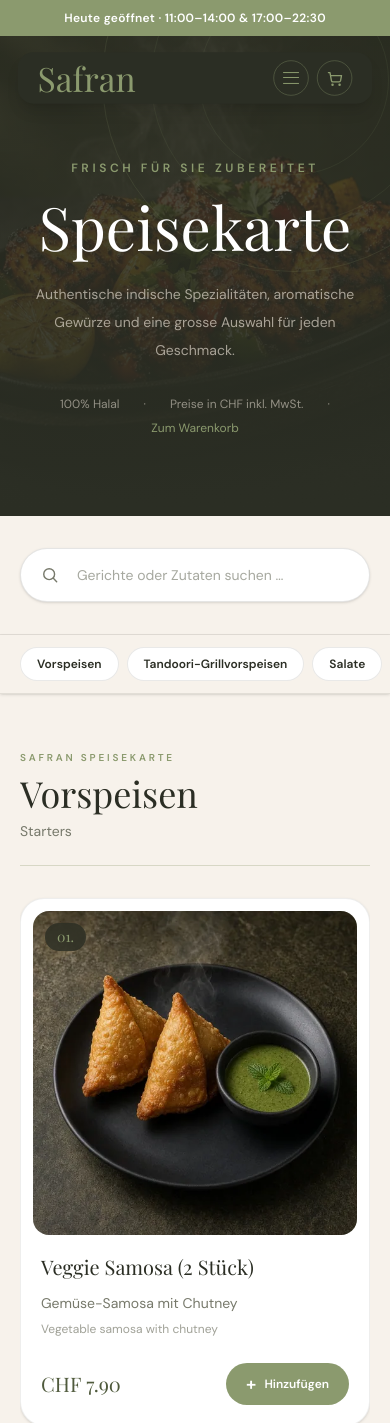
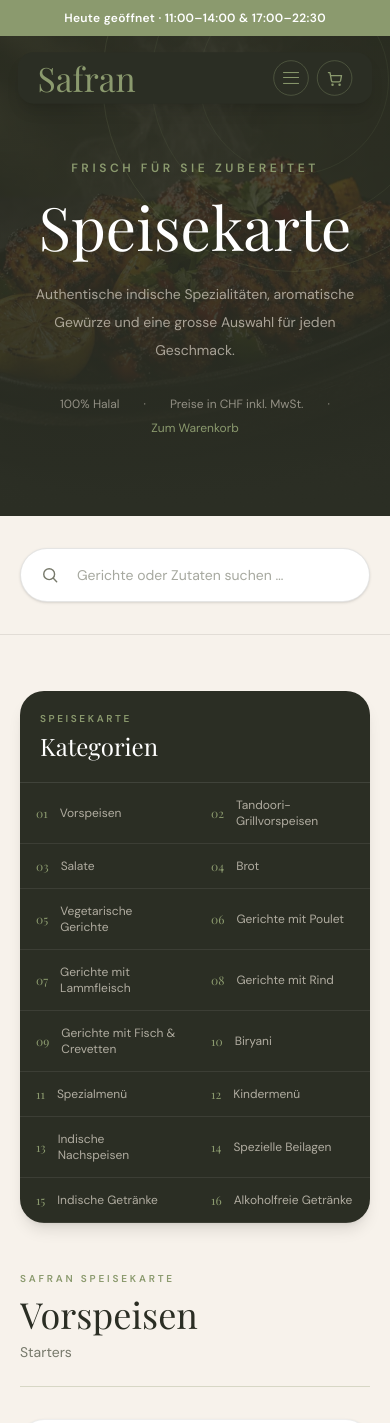
Before and after one commit to mtalha77/Safran, a Next.js app: page /speisekarte in a window 390 px wide. Shown: the top 1423 px of the page. Built offline with nearby package versions, Linux system fonts and the light colour scheme; a web font is replaced by a local one.

Commit message:
Redesign menu catalog layout
This change removes the temporary opening badge from the hero and adjusts the hero timing. It also restructures the menu catalog with a sticky category sidebar, responsive two-column layout, and updated category navigation styling for desktop and mobile.

```diff
--- a/src/app/page.tsx
+++ b/src/app/page.tsx
@@ -117,18 +117,8 @@
           </div>
 
           <div
-            className="hero-reveal mt-4 sm:mt-5"
+            className="hero-reveal mt-5 flex flex-wrap items-center gap-x-5 gap-y-2 text-[11px] text-white/85 sm:mt-6 sm:gap-x-9 sm:gap-y-3 sm:text-xs"
             style={{ animationDelay: "460ms" }}
-          >
-            <span className="inline-flex items-center gap-2 rounded-full border border-white/15 bg-sage-deep/40 px-3 py-1.5 text-xs text-white/90">
-              <span className="h-2.5 w-2.5 rounded-full bg-[#6CD34E] shadow-[0_0_8px_rgba(108,211,78,0.65)]" />
-              Heute geöffnet · bis 22:30
-            </span>
-          </div>
-
-          <div
-            className="hero-reveal mt-5 flex flex-wrap items-center gap-x-5 gap-y-2 text-[11px] text-white/85 sm:mt-6 sm:gap-x-9 sm:gap-y-3 sm:text-xs"
-            style={{ animationDelay: "550ms" }}
           >
             <div className="flex items-center gap-3">
               <span className="text-sage">
--- a/src/components/menu-catalog.tsx
+++ b/src/components/menu-catalog.tsx
@@ -73,27 +73,39 @@
         </div>
       </div>
 
-      {!query && (
+      <div className="bg-paper px-5 py-14 sm:px-8 sm:py-20">
+        <div className="mx-auto grid max-w-[1600px] gap-12 lg:grid-cols-[240px_minmax(0,1fr)] lg:items-start xl:grid-cols-[270px_minmax(0,1fr)]">
+          <aside className="lg:sticky lg:top-[118px] lg:max-h-[calc(100vh-142px)] lg:overflow-y-auto [scrollbar-width:none] [&::-webkit-scrollbar]:hidden">
+            <div className="overflow-hidden rounded-3xl bg-ink text-cream shadow-lg">
+              <div className="border-b border-white/10 px-5 py-5">
+                <p className="text-[10px] font-semibold tracking-[0.26em] text-sage uppercase">
+                  Speisekarte
+                </p>
+                <h2 className="mt-1 font-serif text-2xl text-white">
+                  Kategorien
+                </h2>
+              </div>
               <nav
                 aria-label="Menükategorien"
-          className="sticky top-[112px] z-30 border-b border-ink/10 bg-paper/95 shadow-sm backdrop-blur-md"
+                className="grid grid-cols-2 sm:grid-cols-3 lg:block"
               >
-          <div className="flex w-full gap-2 overflow-x-auto px-5 py-3 [scrollbar-width:none] sm:px-8 lg:px-10 [&::-webkit-scrollbar]:hidden">
-            {menuCategories.map((category) => (
+                {menuCategories.map((category, index) => (
                   <a
                     key={category.id}
                     href={`#${category.id}`}
-                className="shrink-0 rounded-full border border-ink/10 bg-white px-4 py-2 text-xs font-semibold text-ink transition hover:border-sage hover:bg-sage hover:text-white"
+                    className="group flex items-center gap-3 border-b border-white/8 px-4 py-3.5 text-xs text-cream/70 transition hover:bg-sage hover:text-white sm:px-5 lg:last:border-b-0"
                   >
-                {category.title}
+                    <span className="font-serif text-sage transition group-hover:text-white/70">
+                      {String(index + 1).padStart(2, "0")}
+                    </span>
+                    <span>{category.title}</span>
                   </a>
                 ))}
+              </nav>
             </div>
-        </nav>
-      )}
+          </aside>
 
-      <div className="bg-paper px-5 py-14 sm:px-8 sm:py-20">
-        <div className="mx-auto max-w-7xl space-y-20">
+          <div className="min-w-0 space-y-20">
             {visibleCategories.map((category) => (
             <section
               key={category.id}
@@ -251,6 +263,7 @@
             )}
           </div>
         </div>
+      </div>
     </>
   );
 }
```
Lines whose indentation alone changed are shown as unchanged.
